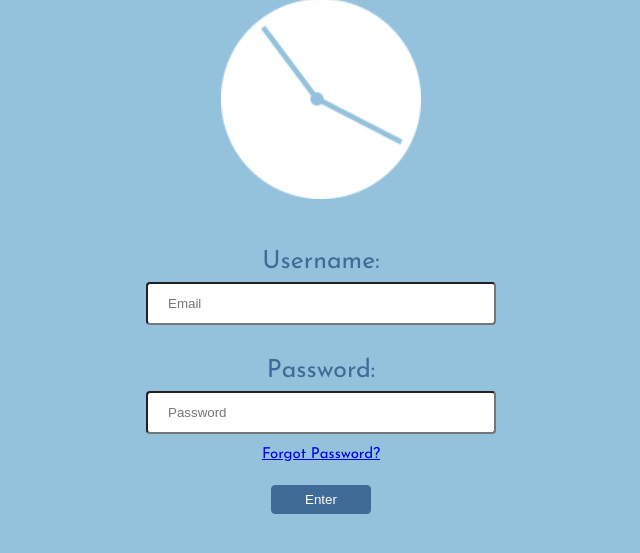
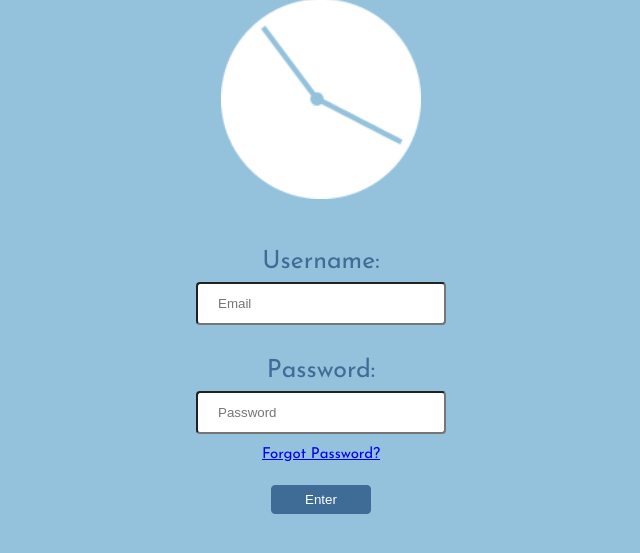
Before and after one commit to KranzGig/Kranztc, a PHP site: page / in a window 1280 px wide. Shown: the part 130-683 px from the top of the page, without its empty margins (319-959 px from the left). Run offline with PHP 8.4, Linux system fonts and the light colour scheme.

Commit message:
Update style.css

```diff
--- a/style.css
+++ b/style.css
@@ -237,8 +237,8 @@ input[type=checkbox] {
   width: 20px;
   height: 20px;
 }
-input[type=text], select, #uname, #pword, #email {
-  width: 350px;
+input[type=text], select, #uname, #pword, #email, #name, #phone {
+  width: 250px;
   padding: 12px 20px;
   margin: 8px 0;
   border-radius: 4px;
```
